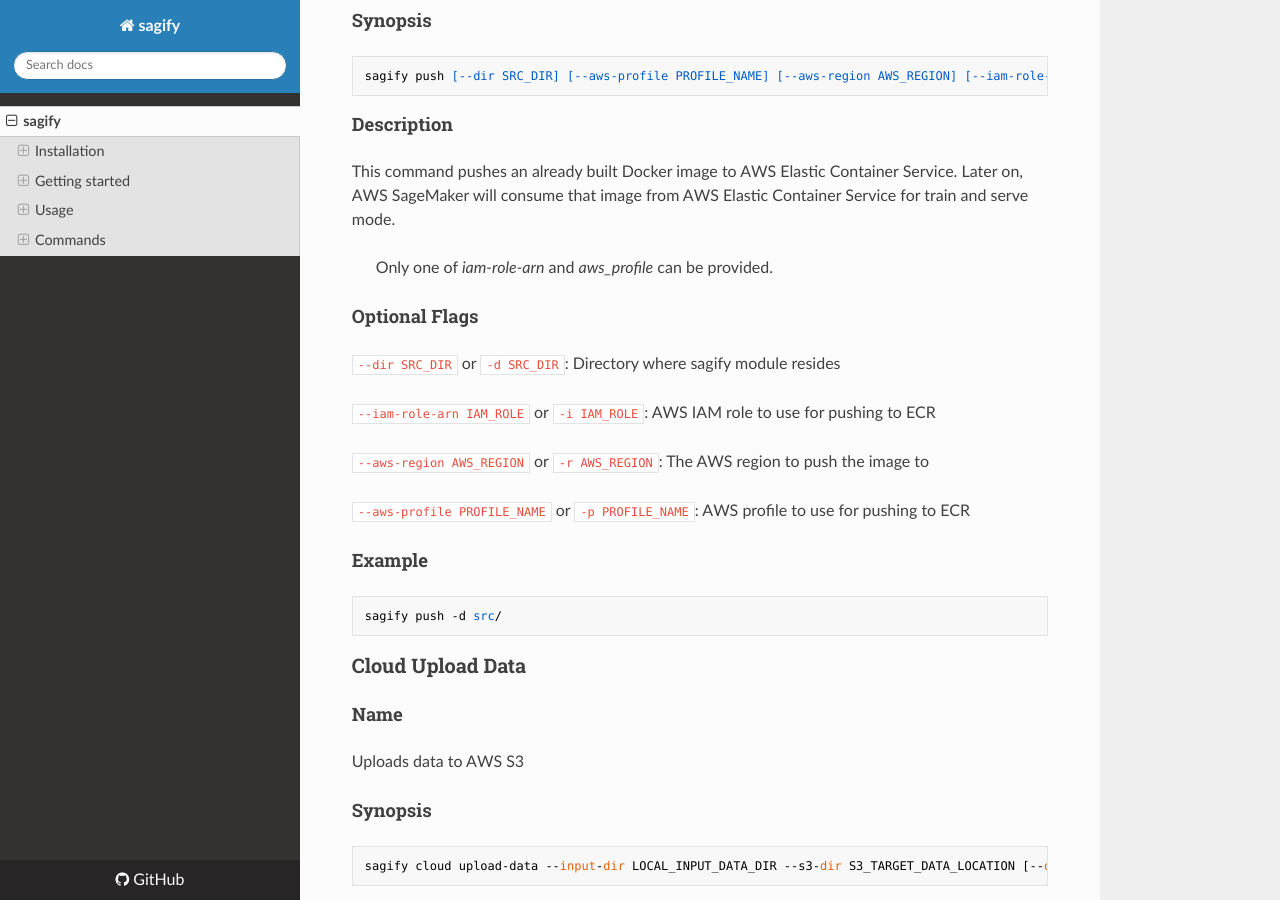
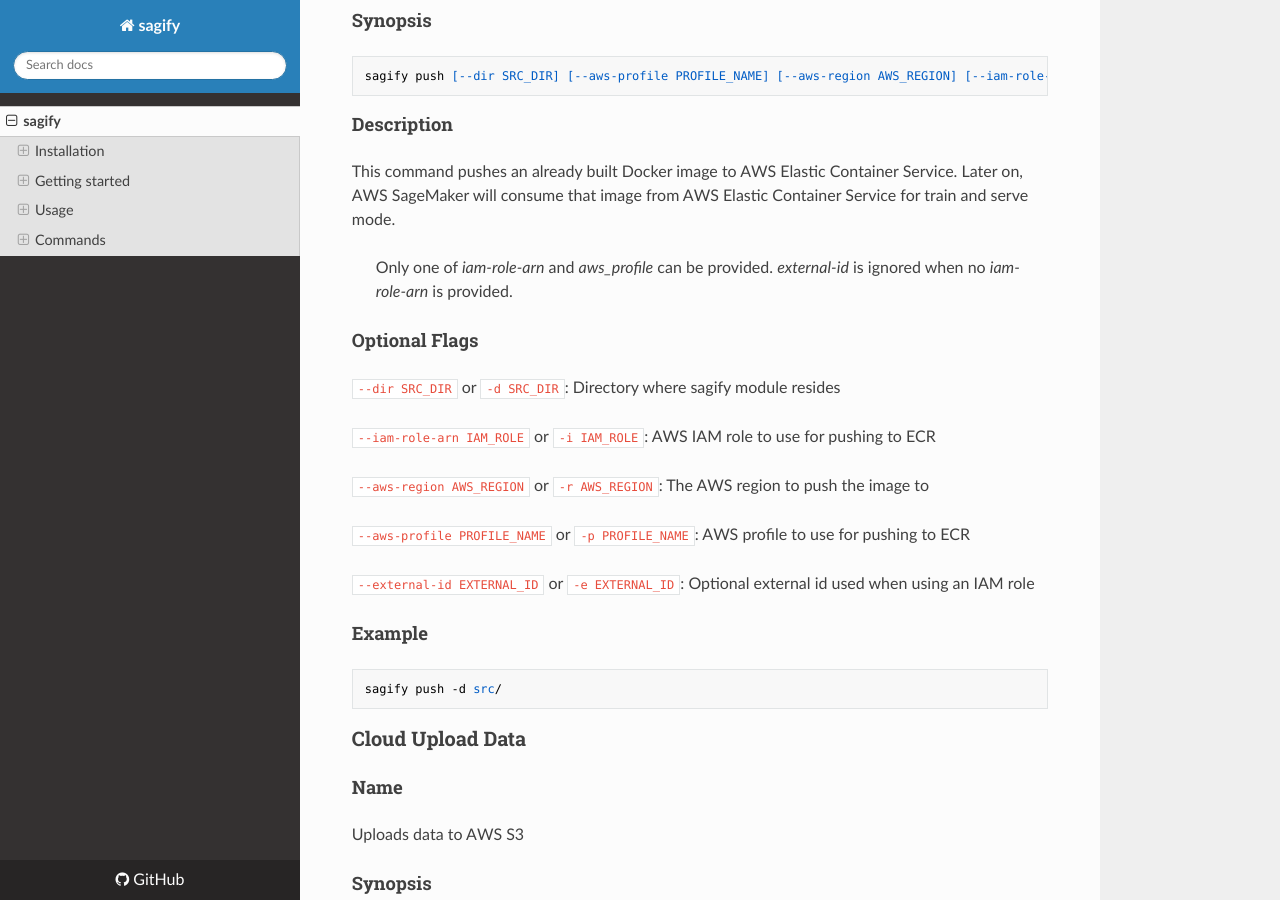
Before and after one commit to Kenza-AI/sagify, an MkDocs documentation site: the page built from docs/index.md, in a window 1280 px wide and 900 px high, scrolled down 13288 px. Built offline with MkDocs 1.6.1, drawn with Linux system fonts in a browser that asks for light colours; nearby versions of some CDN libraries.

Commit message:
Updated docs with new options.

```diff
--- a/docs/index.md
+++ b/docs/index.md
@@ -407,13 +407,13 @@
 
 #### Synopsis
 
-    sagify push [--dir SRC_DIR] [--aws-profile PROFILE_NAME] [--aws-region AWS_REGION] [--iam-role-arn IAM_ROLE]
+    sagify push [--dir SRC_DIR] [--aws-profile PROFILE_NAME] [--aws-region AWS_REGION] [--iam-role-arn IAM_ROLE] [--external-id EXTERNAL_ID]
 
 #### Description
 
 This command pushes an already built Docker image to AWS Elastic Container Service. Later on, AWS SageMaker will consume that image from AWS Elastic Container Service for train and serve mode.
 
-> Only one of _iam-role-arn_ and _aws_profile_ can be provided.
+> Only one of _iam-role-arn_ and _aws_profile_ can be provided. _external-id_ is ignored when no _iam-role-arn_ is provided.
 
 #### Optional Flags
 
@@ -424,6 +424,8 @@
 `--aws-region AWS_REGION` or `-r AWS_REGION`: The AWS region to push the image to
 
 `--aws-profile PROFILE_NAME` or `-p PROFILE_NAME`: AWS profile to use for pushing to ECR
+
+`--external-id EXTERNAL_ID` or `-e EXTERNAL_ID`: Optional external id used when using an IAM role
 
 #### Example
 
```
Also changed, not shown: README.md (+4 -2 lines).
